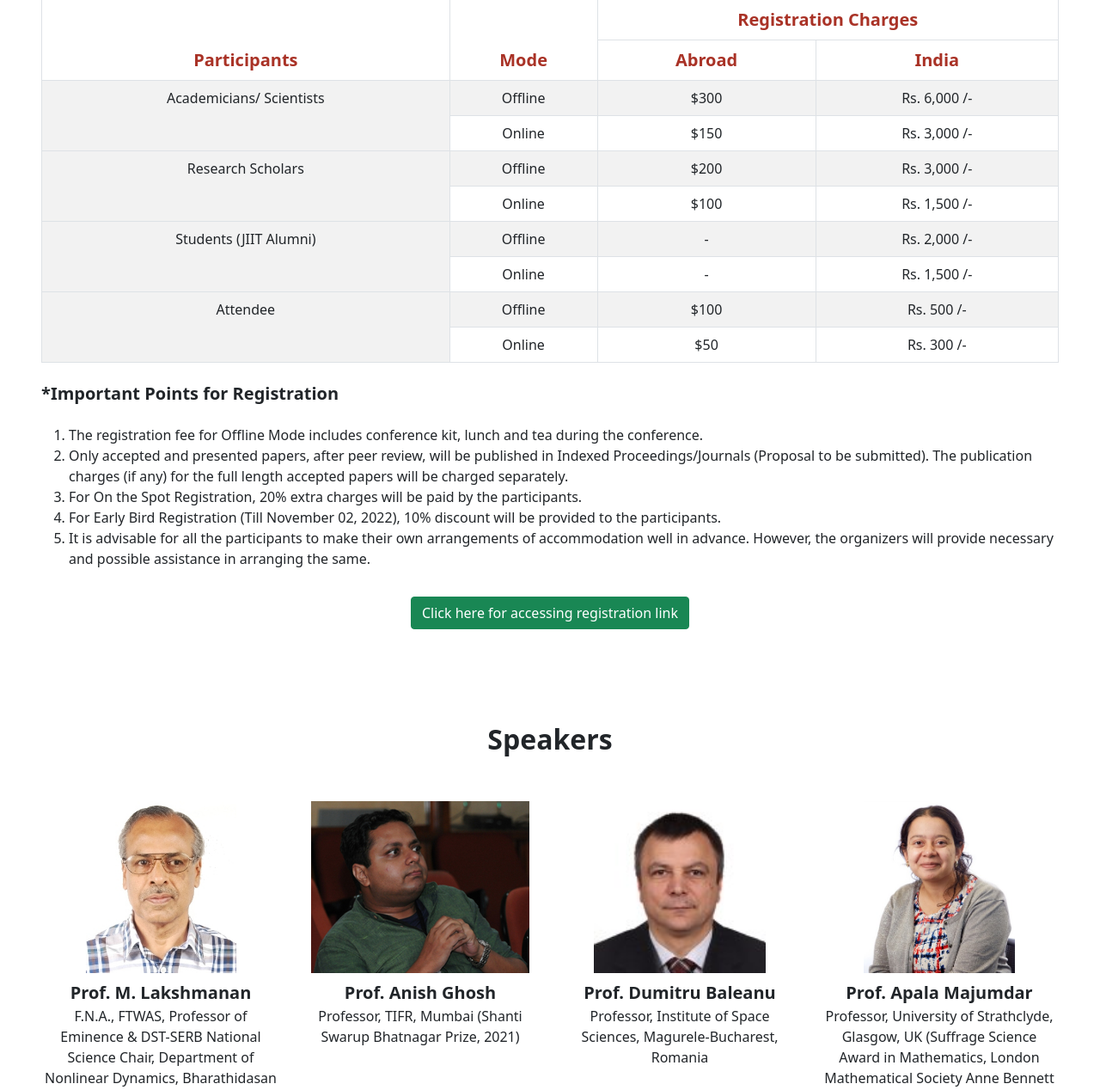
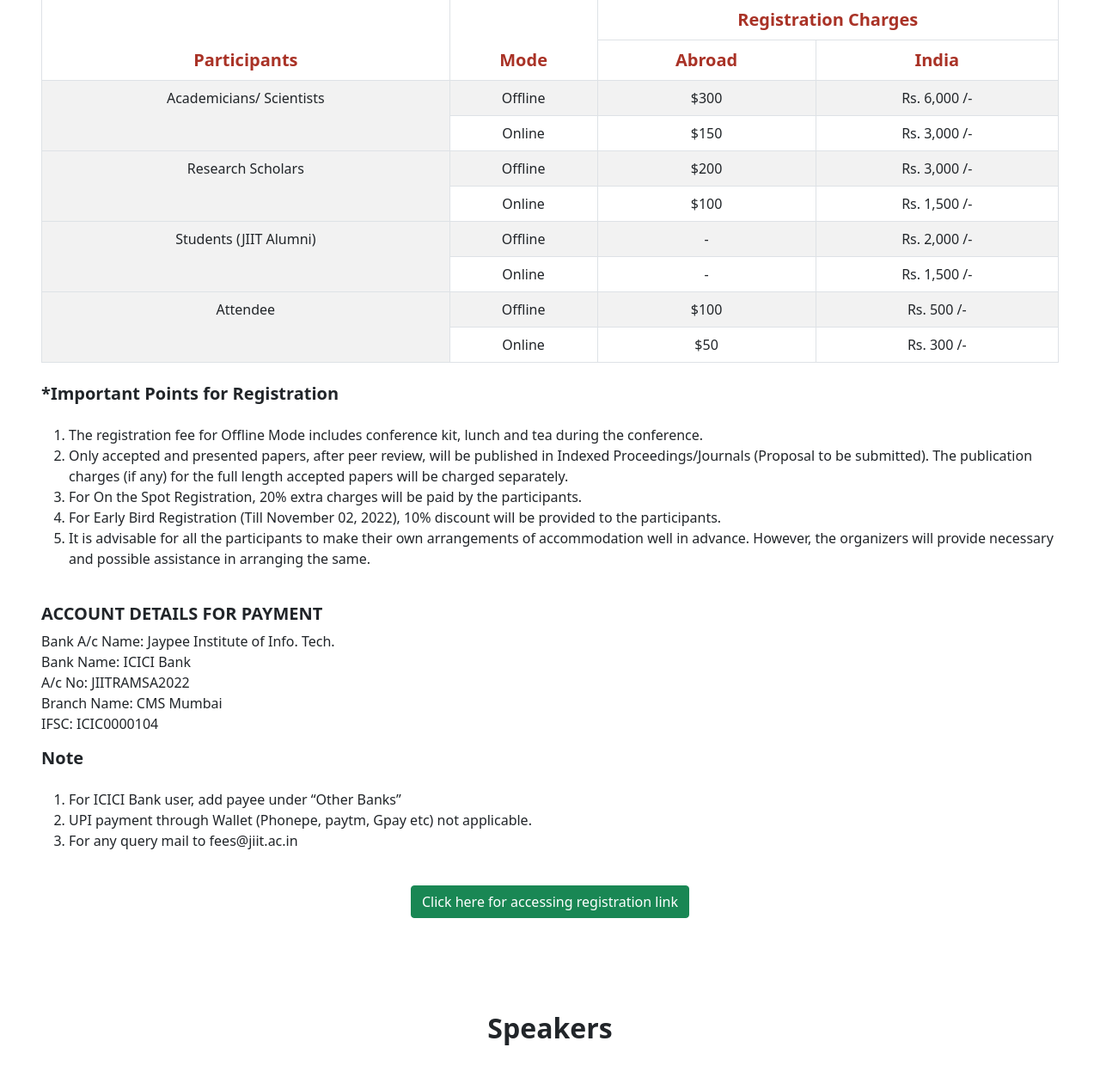
Before and after one commit to ayushb2002/ramsa, a PHP site: page / in a window 1280 px wide. Shown: the part 4819-6087 px from the top of the page at 86% size. Run offline with PHP 8.4, Linux system fonts and the light colour scheme.

Commit message:
Updated 12 Sep

```diff
--- a/news.php
+++ b/news.php
@@ -19,11 +19,11 @@
             <table class="dates table table-hover table-striped">
                 <tr>
                     <td>Submission of Abstract</td>
-                    <td>September 10, 2022</td>
+                    <td><strike>September 10, 2022</strike> September 20, 2022</td>
                 </tr>
                 <tr>
                     <td>Acceptance of Abstract</td>
-                    <td>September 14, 2022</td>
+                    <td><strike>September 14, 2022</strike> September 24, 2022</td>
                 </tr>
                 <tr>
                     <td>Submission of Full Length Paper</td>
--- a/registration.php
+++ b/registration.php
@@ -76,6 +76,21 @@
                     <li>It is advisable for all the participants to make their own arrangements of accommodation well in advance. However, the organizers will provide necessary and possible assistance in arranging the same.</li>
                 </ol>
                 </p>
+                <div class="d-flex flex-column my-2">
+
+                    <h4 class="fw-bold fs-5 d-flex justify-content-start">ACCOUNT DETAILS FOR PAYMENT </h4>
+                    <p class="text-justify">
+                        Bank A/c Name: Jaypee Institute of Info. Tech. <br>Bank Name: ICICI Bank <br>A/c No: JIITRAMSA2022 <br>Branch Name: CMS Mumbai <br>IFSC: ICIC0000104
+                    </p>
+                    <h4 class="fw-bold fs-5 d-flex justify-content-start">Note</h4>
+                    <p class="text-justify">
+                    <ol class="fs-6">
+                        <li>For ICICI Bank user, add payee under “Other Banks” </li>
+                        <li>UPI payment through Wallet (Phonepe, paytm, Gpay etc) not  applicable.</li>
+                        <li>For any query mail to fees@jiit.ac.in</li>
+                    </ol>
+                    </p>
+                </div>
                 <div class="w-100 d-flex justify-content-center">
                 <a href="https://forms.gle/BXWC29y5oXSJLW1v7" target="_blank"><button class="btn btn-success">Click here for accessing registration link</button></a>
                 </div>
--- a/resources/speaker.json
+++ b/resources/speaker.json
@@ -28,5 +28,10 @@
     "name": "Prof. R. K. Mohanty",
     "affliation": "Professor  & Acting President, South Asian University, New Delhi, India",
     "image": "img/speakers/R_K_Mohanty.jpeg"
+  },
+  {
+    "name": "Prof. Kusum Deep",
+    "affliation": "Professor, IIT Roorkee (Visiting Professor, Liverpool Hope University, UK)",
+    "image": "img/speakers/Kusum_Deep.jpeg"
   }
 ]
```
Also changed, not shown: img/speakers/Kusum_Deep.jpeg (added).
